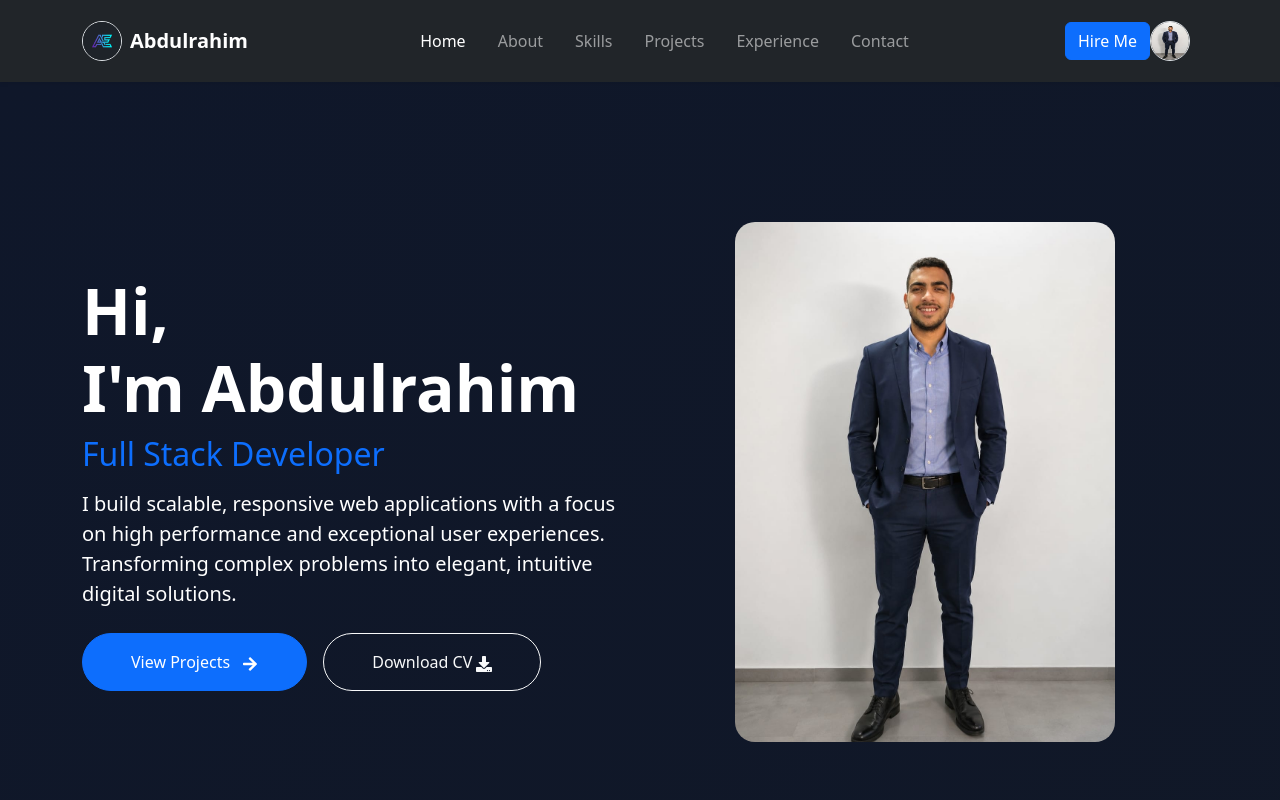
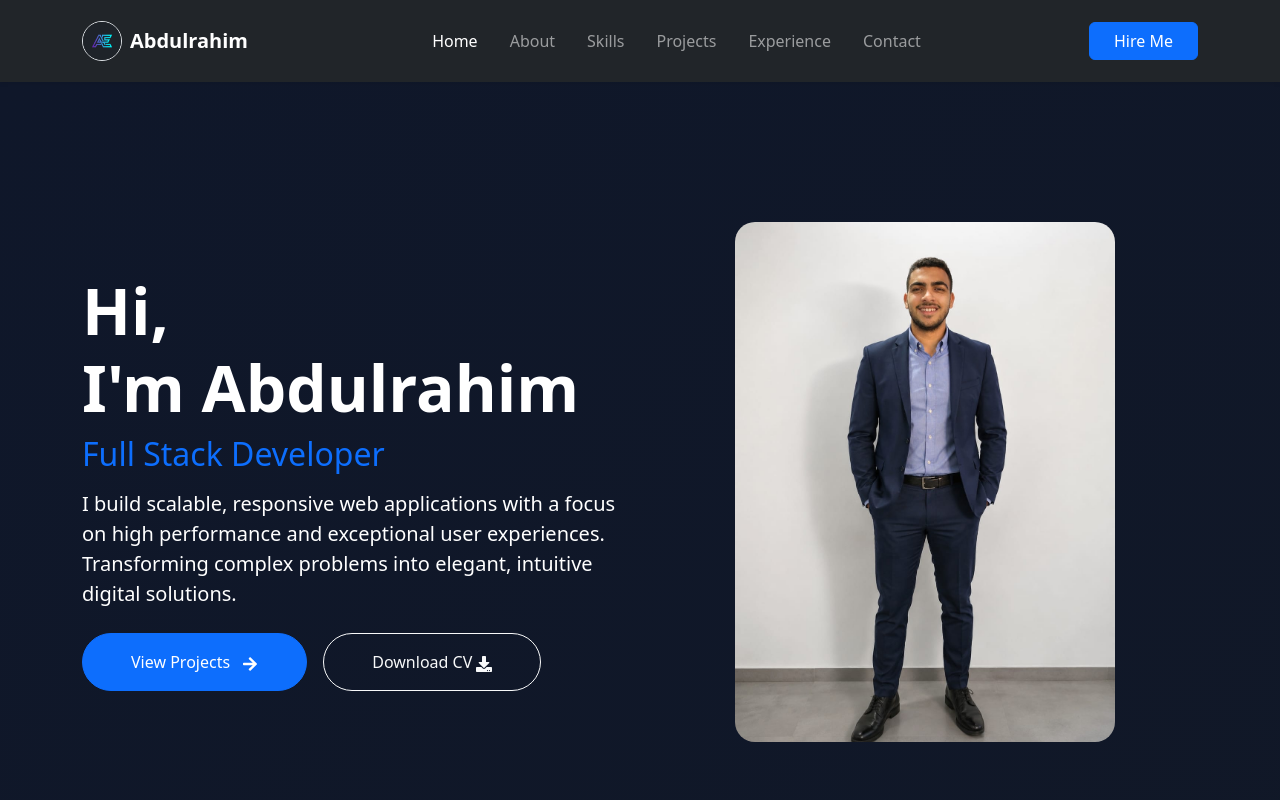
Before and after one commit to Abdo1454/protfoli, a React (Vite) app: page / in a window 1280 px wide. Shown: the top 800 px of the page. Built offline with nearby package versions, Linux system fonts and the light colour scheme.

Commit message:
Improve navbar design and responsiveness

```diff
--- a/src/components/layout/Navbar.jsx
+++ b/src/components/layout/Navbar.jsx
@@ -1,94 +1,137 @@
 import React from "react";
+
 import logo from "../../assets/icons/icon-brand.png";
-import Abdulrahim from "../../assets/images/img-Abdulrahim.png";
+
 
 function Navbar() {
   return (
     <nav className="navbar navbar-expand-lg navbar-dark bg-dark py-3 shadow-sm">
+
       <div className="container">
 
         {/* Logo */}
-        <a className="navbar-brand d-flex align-items-center" href="#">
+        <a
+          className="navbar-brand d-flex align-items-center"
+          href="#home"
+        >
           <img
             src={logo}
-            alt="Logo"
+            alt="Abdulrahim Logo"
             width="40"
             height="40"
             className="me-2 border rounded-circle"
           />
-          <span className="fw-bold ">Abdulrahim</span>
+
+          <span className="fw-bold">
+            Abdulrahim
+          </span>
         </a>
 
-        {/* Mobile Button */}
+
+        {/* Mobile Toggle Button */}
         <button
           className="navbar-toggler"
           type="button"
           data-bs-toggle="collapse"
           data-bs-target="#navbarNav"
+          aria-controls="navbarNav"
+          aria-expanded="false"
+          aria-label="Toggle navigation"
         >
           <span className="navbar-toggler-icon"></span>
         </button>
 
-        {/* Menu */}
-        <div className="collapse navbar-collapse" id="navbarNav">
 
-          <ul className="navbar-nav mx-auto flex-row justify-content-between align-items-center gap-3">
+        {/* Navigation Links */}
+        <div
+          className="collapse navbar-collapse"
+          id="navbarNav"
+        >
+
+          <ul className="navbar-nav mx-auto align-items-lg-center gap-lg-3">
 
             <li className="nav-item">
-              <a className="nav-link active" href="#home">
+              <a
+                className="nav-link active"
+                href="#home"
+              >
                 Home
               </a>
             </li>
 
+
             <li className="nav-item">
-              <a className="nav-link" href="#about">
+              <a
+                className="nav-link"
+                href="#about"
+              >
                 About
               </a>
             </li>
 
+
             <li className="nav-item">
-              <a className="nav-link" href="#skills">
+              <a
+                className="nav-link"
+                href="#skills"
+              >
                 Skills
               </a>
             </li>
 
+
             <li className="nav-item">
-              <a className="nav-link" href="#projects">
+              <a
+                className="nav-link"
+                href="#projects"
+              >
                 Projects
               </a>
             </li>
 
+
             <li className="nav-item">
-              <a className="nav-link" href="#experience">
+              <a
+                className="nav-link"
+                href="#experience"
+              >
                 Experience
               </a>
             </li>
 
+
             <li className="nav-item">
-              <a className="nav-link" href="#contact">
+              <a
+                className="nav-link"
+                href="#contact"
+              >
                 Contact
               </a>
             </li>
 
           </ul>
-            <div className="d-flex align-items-center">
 
-          <a href="#contact" className="btn btn-primary">
-            Hire Me
-          </a>
-                <img
-            src={Abdulrahim}
-            alt="Logo"
-            width="40"
-            height="40"
-            className="me-2 border rounded-circle"
-          />
-                </div>
+
+          {/* CTA */}
+          <div className="d-flex">
+
+            <a
+              href="#contact"
+              className="btn btn-primary px-4"
+            >
+              Hire Me
+            </a>
+
+          </div>
+
+
         </div>
 
       </div>
+
     </nav>
   );
 }
 
+
 export default Navbar;
```
